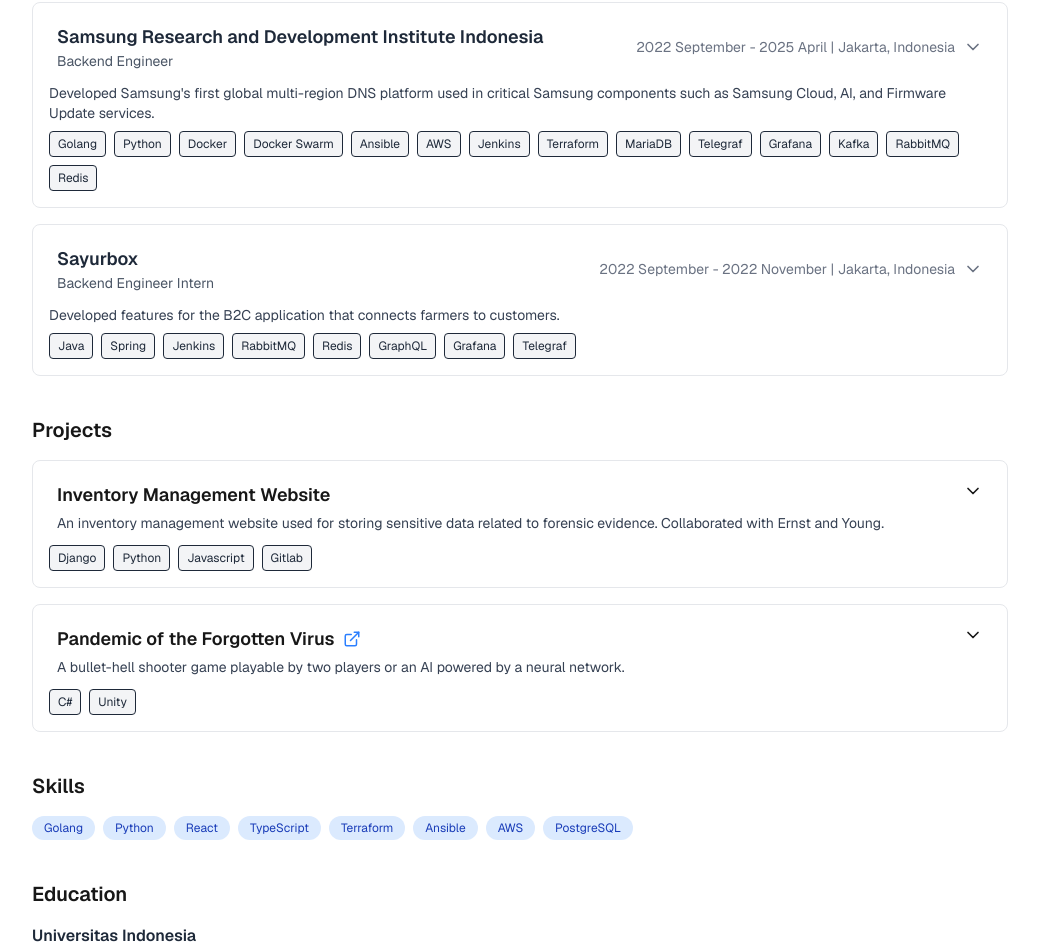
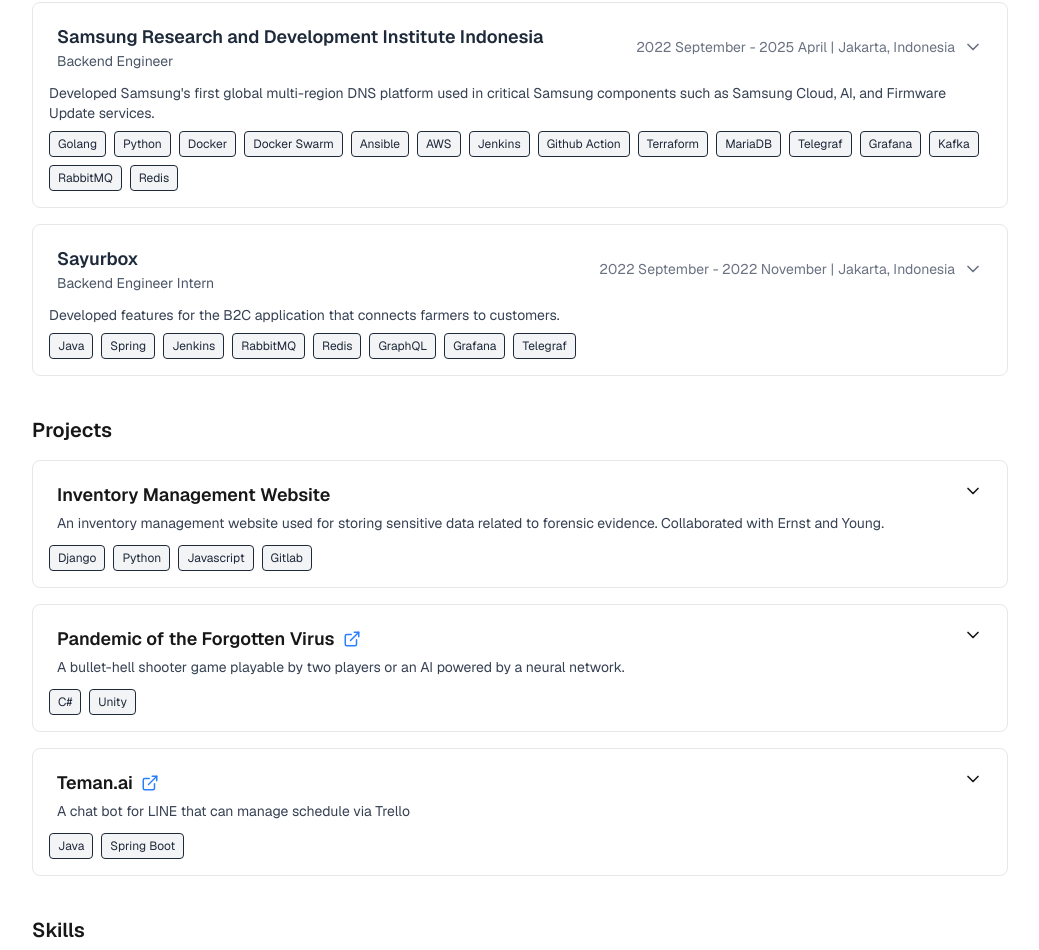
Before and after one commit to racendol/racendol.github.io, a Next.js app: page / in a window 1280 px wide. Shown: the part 414-1364 px from the top of the page, without its empty margins (120-1159 px from the left). Built offline with nearby package versions, Linux system fonts and the light colour scheme.

Commit message:
add teman.ai and more details

```diff
--- a/src/app/portofolio.tsx
+++ b/src/app/portofolio.tsx
@@ -157,7 +157,7 @@
             "Developed using Django and Python, with JQuery and Bootstrap for the frontend.",
             "DjangoとPythonで開発し、フロントエンドにはJQueryとBootstrapを使用。"
           ),
-          t("Used GitLab for CI/CD.", "CI/CDにはGitLabを使用。"),
+          t("Used GitLab Runner for CI/CD.", "CI/CDにはGitLab Runnerを使用。"),
         ],
       },
       {
@@ -174,6 +174,22 @@
           t("Designed boss attack patterns.", "ボスの攻撃パターンを設計。"),
           t("Assisted in training the AI model.", "AIモデルのトレーニングをサポート。"),
           t("Developed using C# and Unity.", "C#とUnityで開発。"),
+        ],
+      },
+      {
+        id: "s2",
+        title: "Teman.ai",
+        description: t(
+          "A chat bot for LINE that can manage schedule via Trello",
+          ""
+        ),
+        techStack: ["Java", "Spring Boot"],
+        link: "https://gitlab.com/advprog-teman-ai-microservices",
+        details: [
+          t("Developed the service and REST API for handling commands from users", ""),
+          t("Refactored handlers for commands using Design Pattern, improving maintainability", ""),
+          t("Migrated the application from monolithic to microservices, improving scalability", ""),
+          t("CI/CD via Gitlab Runner and deployed to Heroku",""),
         ],
       }
     ];
@@ -241,10 +257,10 @@
         ),
         techStack: ["Java", "Spring", "Angular", "React", "Typescript", "PostgreSQL"],
         details: [
-          t("Developed the full-stack in-house management system software using Spring Boot (Java) for the backend and Angular & React for the frontend.",
+          t("Developed the full-stack CRUD in-house management system software using Spring Boot (Java) for the backend and Angular & React for the frontend.",
             "バックエンドにSpring Boot (Java)、フロントエンドにAngularおよびReactを使用して、社内管理システムのフルスタック開発を担当。"),
-          t("Implemented features including email notifications, QR code check-in, and data export to CSV.",
-            "メール通知、QRコードによるチェックイン、CSV形式でのデータエクスポート機能を実装。"),
+          t("Implemented features including email notifications, QR code check-in, and data export to CSV using REST API and MVC architecture.",
+            "REST APIとMVCアーキテクチャでメール通知、QRコードによるチェックイン、CSV形式でのデータエクスポート機能を実装。"),
           t("Communicated in both Japanese and English with team members and management.",
             "チームメンバーやマネージャーと日本語および英語でコミュニケーションを実施。"),
         ],
@@ -262,7 +278,7 @@
           "Developed Samsung's first global multi-region DNS platform used in critical Samsung components such as Samsung Cloud, AI, and Firmware Update services.",
           "Samsung Cloud、AI、ファームウェアアップデートなどの重要なコンポーネントで使用される、Samsung初のグローバルマルチリージョンDNSプラットフォームを開発。"
         ),
-        techStack: ["Golang", "Python", "Docker", "Docker Swarm", "Ansible", "AWS", "Jenkins","Terraform", "MariaDB", "Telegraf", "Grafana", "Kafka", "RabbitMQ", "Redis"],
+        techStack: ["Golang", "Python", "Docker", "Docker Swarm", "Ansible", "AWS", "Jenkins", "Github Action", "Terraform", "MariaDB", "Telegraf", "Grafana", "Kafka", "RabbitMQ", "Redis"],
         details: [
           t("Developed and maintained a DNS platform used by internal Samsung projects.",
             "Samsung社内プロジェクトで使用されるDNSプラットフォームの開発と保守を担当。"),
```
